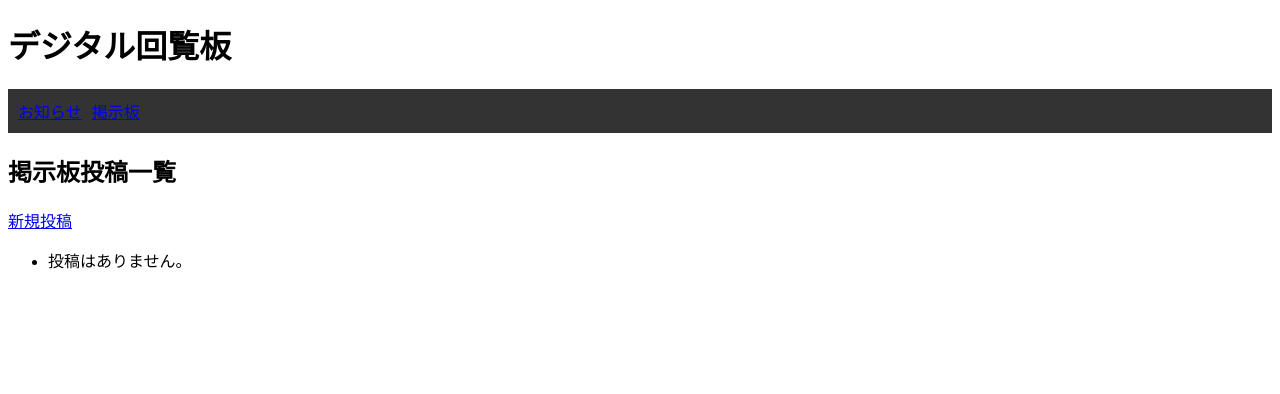
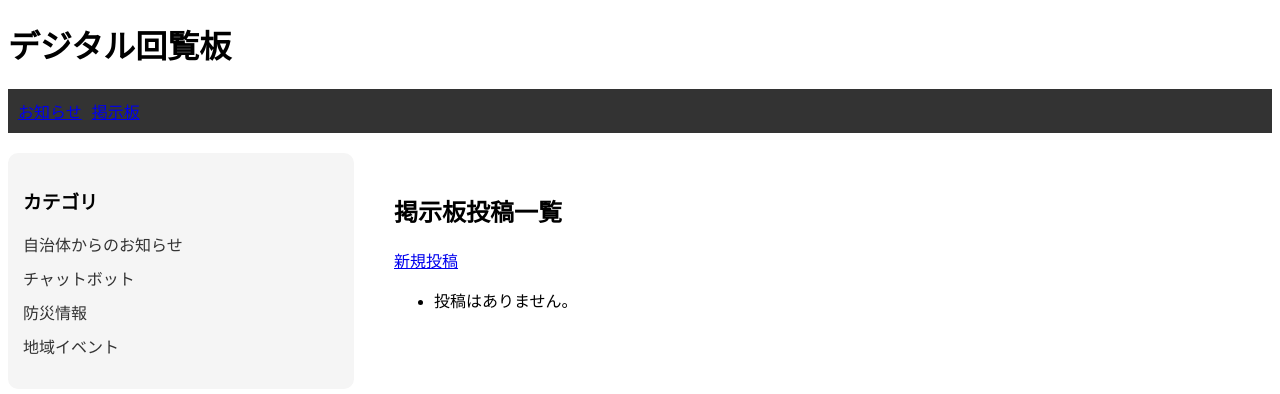
Before and after one commit to s1f102302753/team-project, a Django app: page /notices/posts/ in a window 1280 px wide. Shown: the top 394 px of the page. Run offline with Django 5.2, Linux system fonts and the light colour scheme; the visitor is signed in with stand-in values (Sample User, id 1); data that the repository does not hold is empty.

Commit message:
掲示板の変更
カテゴリ欄を追加しました

```diff
--- /dev/null
+++ b/notices/static/notices/css/posts.css
@@ -0,0 +1,37 @@
+.container {
+  display: flex;   /* 横並びにする */
+  gap: 20px;       /* 左右の余白 */
+  margin-top: 20px;
+}
+
+.sidebar {
+  width: 25%;
+  background-color: #f5f5f5;
+  padding: 15px;
+  border-radius: 10px;
+}
+
+.sidebar ul {
+  list-style: none;
+  padding: 0;
+}
+
+.sidebar li {
+  margin-bottom: 10px;
+}
+
+.sidebar a {
+  text-decoration: none;
+  color: #333;
+}
+
+.sidebar a:hover {
+  color: #007bff;
+}
+
+.main-content {
+  flex-grow: 1;   /* 残りの横幅を占有 */
+  background-color: #fff;
+  padding: 20px;
+  border-radius: 10px;
+}
--- a/notices/templates/notices/base.html
+++ b/notices/templates/notices/base.html
@@ -2,6 +2,9 @@
 <!DOCTYPE html>
 <html lang="ja">
 <head>
+    {% load static %}
+    <link rel="stylesheet" href="{% static 'notices/posts.css' %}">
+
     <meta charset="UTF-8">
     <title>{% block title %}デジタル回覧板{% endblock %}</title>
     <link rel="stylesheet" href="{% static 'notices/css/style.css' %}">
--- a/notices/templates/notices/post_list.html
+++ b/notices/templates/notices/post_list.html
@@ -1,8 +1,25 @@
 {% extends 'notices/base.html' %}
+{% load static %}
 
 {% block title %}掲示板 - デジタル回覧板{% endblock %}
 
 {% block content %}
+<link rel="stylesheet" href="{% static 'notices/css/posts.css' %}">
+
+<div class="container">
+  <!-- 左側: カテゴリ -->
+  <div class="sidebar">
+    <h3>カテゴリ</h3>
+    <ul>
+      <li><a href="#">自治体からのお知らせ</a></li>
+      <li><a href="#">チャットボット</a></li>
+      <li><a href="#">防災情報</a></li>
+      <li><a href="#">地域イベント</a></li>
+    </ul>
+  </div>
+
+  <!-- 右側: 投稿一覧 -->
+  <div class="main-content">
     <h2>掲示板投稿一覧</h2>
     <p><a href="{% url 'notices:post_create' %}">新規投稿</a></p>
     <ul>
@@ -16,4 +33,6 @@
       <li>投稿はありません。</li>
       {% endfor %}
     </ul>
+  </div>
+</div>
 {% endblock %}
```
Also changed, not shown: notices/templates/notices/post_form.html (+19 -0 lines). Lines whose indentation alone changed are shown as unchanged.
